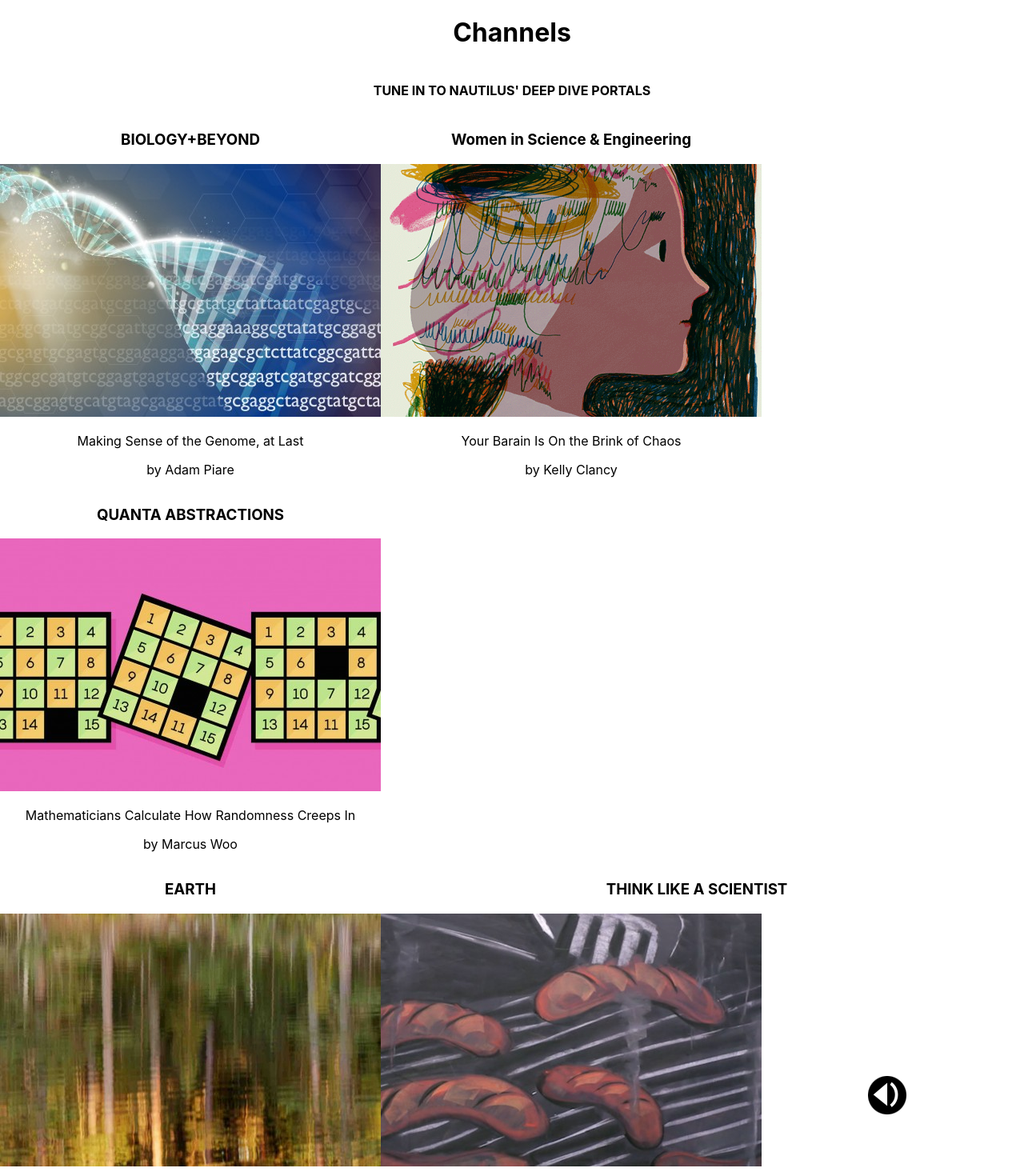
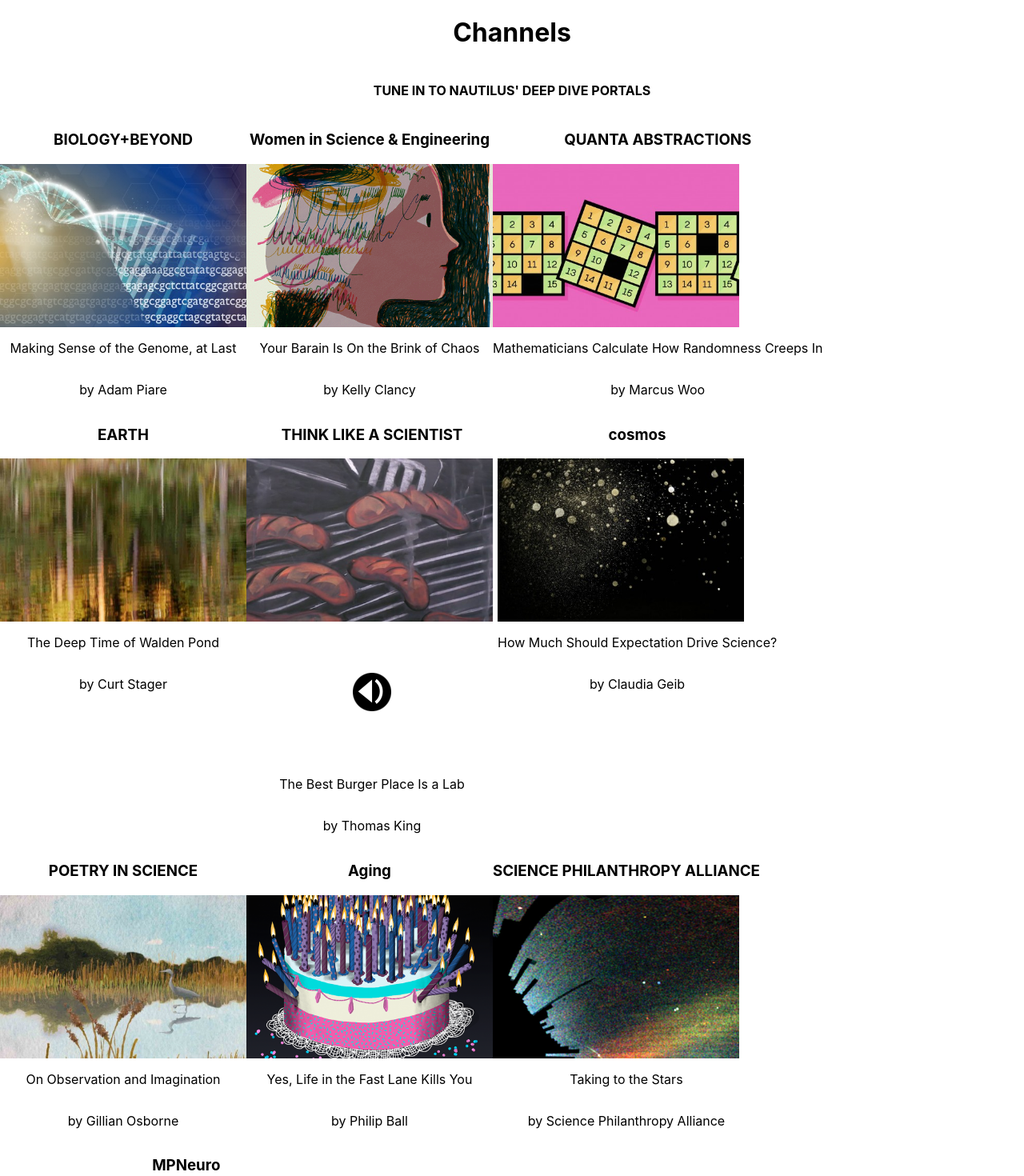
Before and after one commit to O-Sanni/nautilus_mockup, a React (Create React App) app: page / in a window 1280 px wide. Shown: the top 1470 px of the page at 80% size. Built offline with nearby package versions, Linux system fonts and the light colour scheme.

Commit message:
Channels raw

```diff
--- a/src/components/ChannelComponent.js
+++ b/src/components/ChannelComponent.js
@@ -10,70 +10,70 @@ render()
         <h1>Channels</h1>
         <h4>TUNE IN TO NAUTILUS' DEEP DIVE PORTALS</h4>
         <div className="channelsRows">
-            <div>
+            <div className="separateChDiv">
                 <h3>BIOLOGY+BEYOND</h3>
                 <img className="channelImg" src={require("../assets/bio_and_beyond.jpeg")} alt="biology" />
                 <p>Making Sense of the Genome, at Last</p>
                 <p>by Adam Piare</p>
             </div>
-            <div>
+            <div className="separateChDiv">
                 <h3>Women in Science & Engineering</h3>
-                <img src ={require("../assets/wise_sci_and_engineering.png")} alt="woman" />
+                <img className="channelImg" src ={require("../assets/wise_sci_and_engineering.png")} alt="woman" />
                 <p>Your Barain Is On the Brink of Chaos</p>
                 <p>by Kelly Clancy</p>
             </div>
-            <div>
+            <div className="separateChDiv">
                 <h3>QUANTA ABSTRACTIONS</h3>
-                <img src ={require("../assets/abstractions.jpeg")} alt="woman" />
+                <img className="channelImg" src ={require("../assets/abstractions.jpeg")} alt="abstraction" />
                 <p>Mathematicians Calculate How Randomness Creeps In</p>
                 <p>by Marcus Woo</p>
             </div>
         </div>
         <div className="channelsRows">
-            <div>
+            <div className="separateChDiv">
                 <h3>EARTH</h3>
-                <img src={require("../assets/earth.jpeg")} alt="biology" />
+                <img className="channelImg" src={require("../assets/earth.jpeg")} alt="earth" />
                 <p>The Deep Time of Walden Pond</p>
                 <p>by Curt Stager</p>
             </div>
-            <div>
+            <div className="separateChDiv">
                 <h3>THINK LIKE A SCIENTIST</h3>
-                <img src ={require("../assets/tlas.jpeg")} alt="woman" />
+                <img className="channelImg" src ={require("../assets/tlas.jpeg")} alt="think like a scientist" />
                 <img src ={require("../assets/Audio_sprite.png")} alt="play" />
                 <p>The Best Burger Place Is a Lab</p>
                 <p>by Thomas King</p>
             </div>
-            <div>
+            <div className="separateChDiv">
                 <h3>cosmos</h3>
-                <img src ={require("../assets/cosmos.jpeg")} alt="woman" />
+                <img className="channelImg" src ={require("../assets/cosmos.jpeg")} alt="cosmos" />
                 <p>How Much Should Expectation Drive Science?</p>
                 <p>by Claudia Geib</p>
             </div>
         </div>
         <div className="channelsRows">
-            <div>
+            <div className="separateChDiv">
                 <h3>POETRY IN SCIENCE</h3>
-                <img src={require("../assets/poetry.jpeg")} alt="biology" />
+                <img className="channelImg" src={require("../assets/poetry.jpeg")} alt="poetry" />
                 <p>On Observation and Imagination</p>
                 <p>by Gillian Osborne</p>
             </div>
-            <div>
+            <div className="separateChDiv">
                 <h3>Aging</h3>
-                <img src ={require("../assets/aging.png")} alt="woman" />
+                <img className="channelImg" src ={require("../assets/aging.png")} alt="aging" />
                 <p>Yes, Life in the Fast Lane Kills You</p>
                 <p>by Philip Ball</p>
             </div>
-            <div>
+            <div className="separateChDiv">
                 <h3>SCIENCE PHILANTHROPY ALLIANCE</h3>
-                <img src ={require("../assets/alliance.png")} alt="woman" />
+                <img className="channelImg" src ={require("../assets/alliance.png")} alt="alliance" />
                 <p>Taking to the Stars</p>
                 <p>by Science Philanthropy Alliance</p>
             </div>
         </div>
         <div className="channelsRows">
-            <div>
+            <div className="separateChDiv">
                 <h3>MPNeuro</h3>
-                <img src ={require("../assets/maxplanck.jpeg")} alt="woman" />
+                <img className="channelImg" src ={require("../assets/maxplanck.jpeg")} alt="neuro" />
                 <p>Understanding the Brain with the Help of Artificial Intelligence</p>
                 <p>by Max Planck Institute of Neurobiology</p>
             </div>
--- a/src/components/components.css
+++ b/src/components/components.css
@@ -8,3 +8,12 @@ display: flex;
 flex-direction:row;
 flex-wrap: wrap;
 }
+.channelImg{
+    width:308px;
+    height: 204px;
+}
+.separateChDiv{
+    display: flex;
+    flex-direction: column;
+    flex-wrap: wrap;
+}
```
